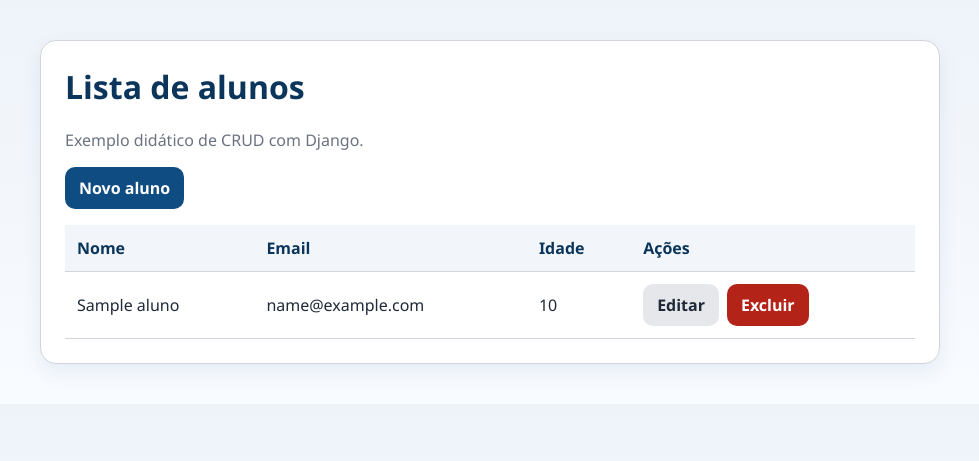
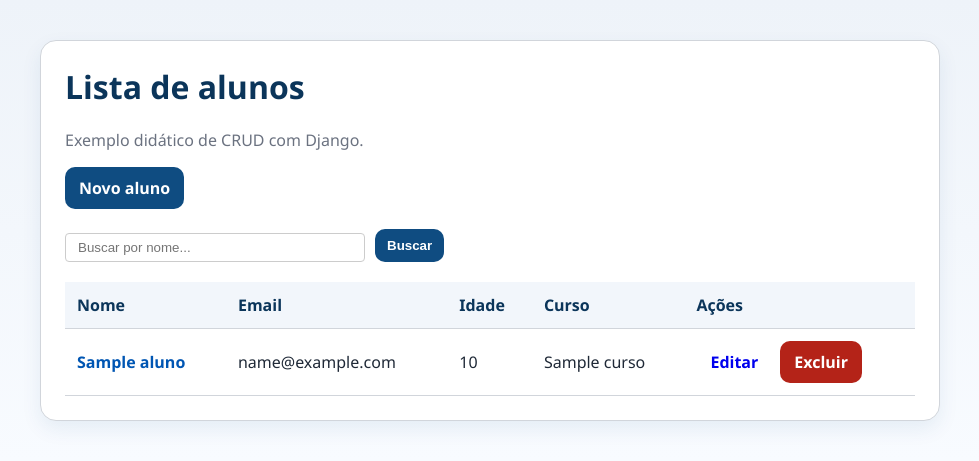
Before and after one commit to Luquit0s/django-crud-alunos-aula, a Django app: template alunos/templates/alunos/aluno_list.html in a window 1280 px wide. Shown: the top 461 px of the page, without its empty margins (150-1129 px from the left). Run offline with Django 3.2, Linux system fonts and the light colour scheme; the template is opened without the code that fills it: most values are stand-ins (such as "Sample title", 1, 10 or a date in 2020).

Commit message:
resolução da atividade(melhorando o layout)

```diff
--- a/alunos/forms.py
+++ b/alunos/forms.py
@@ -5,4 +5,4 @@ from .models import Aluno
 class AlunoForm(forms.ModelForm):
     class Meta:
         model = Aluno
-        fields = ['nome', 'email', 'idade']
+        fields = ['nome', 'email', 'idade', 'curso']
--- a/alunos/models.py
+++ b/alunos/models.py
@@ -6,6 +6,7 @@ class Aluno(models.Model):
 	email = models.EmailField(unique=True)
 	idade = models.PositiveIntegerField()
 	criado_em = models.DateTimeField(auto_now_add=True)
+	curso = models.CharField(max_length=100, null=True, blank=True)
 
 	def __str__(self):
 		return self.nome
--- a/alunos/templates/alunos/aluno_list.html
+++ b/alunos/templates/alunos/aluno_list.html
@@ -9,26 +9,34 @@
 <div class="actions">
     <a class="btn btn-primary" href="{% url 'aluno_create' %}">Novo aluno</a>
 </div>
-
-<table>
+<form method="GET" style="margin: 20px 0; display: flex; gap: 10px;">
+    <input type="text" name="search" placeholder="Buscar por nome..." value="{{ request.GET.search }}" style="padding: 6px 12px; border: 1px solid #ccc; border-radius: 4px; width: 300px;">
+    <button type="submit" class="btn btn-primary" style="padding: 6px 12px;">Buscar</button>
+    {% if request.GET.search %}
+        <a href="{% url 'aluno_list' %}" class="btn btn-secondary" style="padding: 6px 12px; text-decoration: none; line-height: 24px;">Limpar Filtro</a>
+    {% endif %}
+</form>
+<table class="table table-striped table-hover mt-3">
     <thead>
         <tr>
             <th>Nome</th>
             <th>Email</th>
             <th>Idade</th>
+            <th>Curso</th>
             <th>Ações</th>
         </tr>
     </thead>
     <tbody>
         {% for aluno in alunos %}
         <tr>
-            <td>{{ aluno.nome }}</td>
+            <td><a href="{% url 'aluno_detail' aluno.pk %}" style="text-decoration: none; color: #0056b3; font-weight: bold;">{{ aluno.nome }}</a></td>
             <td>{{ aluno.email }}</td>
             <td>{{ aluno.idade }}</td>
+            <td>{{ aluno.curso }}</td>
             <td>
-                <div class="actions">
-                    <a class="btn btn-secondary" href="{% url 'aluno_update' aluno.pk %}">Editar</a>
-                    <a class="btn btn-danger" href="{% url 'aluno_delete' aluno.pk %}">Excluir</a>
+                <div style="display: flex; gap: 8px;">
+                    <a class="btn btn-sm btn-warning" href="{% url 'aluno_update' aluno.pk %}">Editar</a>
+                    <a class="btn btn-sm btn-danger" href="{% url 'aluno_delete' aluno.pk %}">Excluir</a>
                 </div>
             </td>
         </tr>
--- a/alunos/urls.py
+++ b/alunos/urls.py
@@ -6,4 +6,5 @@ urlpatterns = [
     path('novo/', views.aluno_create, name='aluno_create'),
     path('<int:pk>/editar/', views.aluno_update, name='aluno_update'),
     path('<int:pk>/excluir/', views.aluno_delete, name='aluno_delete'),
+    path('<int:pk>/', views.aluno_detail, name='aluno_detail'),
 ]
```
Also changed, not shown: alunos/templates/alunos/aluno_detail.html (added, +20 -0 lines), alunos/views.py (+13 -2 lines), alunos/migrations/0002_aluno_curso.py (added).
